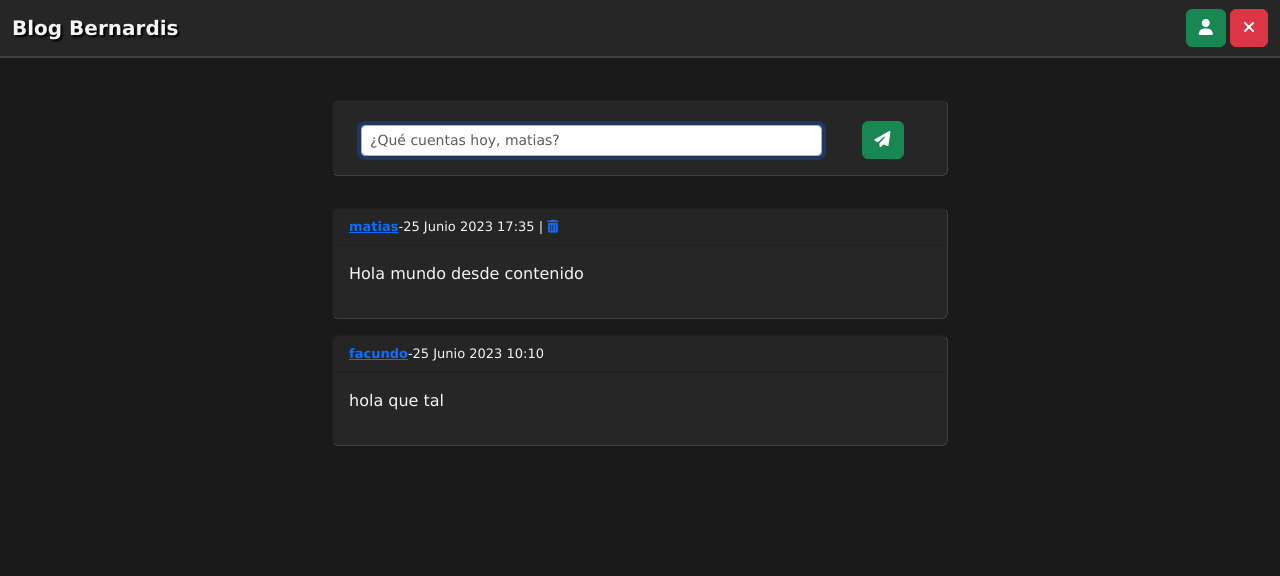
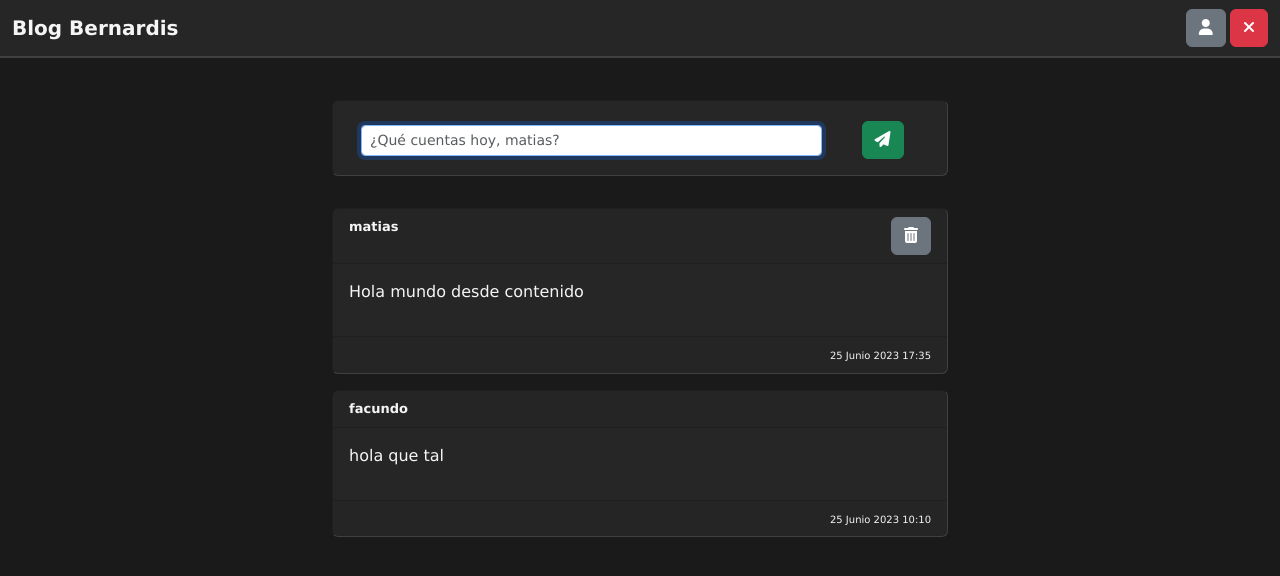
Before and after one commit to bernardisApps/bernardis_blog, a Django app: page / in a window 1280 px wide. Shown: the top 576 px of the page. Run offline with Django 4.2, Linux system fonts and the light colour scheme; a user stored in the database is signed in; data comes from the database, SQL or seed files in the repository; both versions use the stored data as it was after the commit; some libraries are stand-ins or nearby versions.

Commit message:
separando templates

```diff
--- a/static/style.css
+++ b/static/style.css
@@ -9,7 +9,6 @@ body {
 .letra-principal{
     font-weight: bold;
     color:whitesmoke;
-    text-shadow: 2px 2px 2px black;
 }
 
 .fondo-principal{
--- a/templates/base.html
+++ b/templates/base.html
@@ -30,8 +30,8 @@
 
                 {% if user.username != '' %}
                 <div class="ml-auto">
-                    <a class="btn btn-success" href="{% url 'perfil' user.username %}"><i class="fa fa-user"></i></a>
-                    <a class="btn btn-danger" href="{% url 'logout' %}"><i class="fa fa-close"></i></a>
+                    <a class="btn btn-secondary" title="Tu Perfil" href="{% url 'perfil' user.username %}"><i class="fa fa-user"></i></a>
+                    <a class="btn btn-danger" title="Cerrar Sesión" href="{% url 'logout' %}"><i class="fa fa-close"></i></a>
                 </div>
                 {% endif %}
 
--- a/templates/main.html
+++ b/templates/main.html
@@ -1,4 +1,5 @@
 {% extends 'base.html' %}
+
 {% block title %}Bienvenido{% endblock %}
 
 {% block content %}
@@ -17,7 +18,7 @@
                                     name="contenido" id="quepasa">
                             </div>
                             <div class="col-2 mt-1" style="text-align: center;">
-                                <button type="submit" class="btn btn-success"><i class="fa fa-send"></i></button>
+                                <button type="submit" title="Publicar" class="btn btn-success"><i class="fa fa-send"></i></button>
                             </div>
                         </div>
                     </form>
@@ -26,38 +27,8 @@
         </div>
     </div>
 </div>
-<div class="row mt-3">
-    <div class="col-md-8 col-lg-6 mx-auto">
 
-        {% if publicaciones %}
-
-        {% for publicacion in publicaciones %}
-        <div data-aos="zoom-in">
-            <div class="card mt-3 fondo-principal card-publi">
-                <div class="card-header">
-
-                    <span style="font-weight: bold;"><a
-                            href="{% url 'perfil' publicacion.usuario %}">{{publicacion.usuario}}</a></span>-{{publicacion.fecha_publicacion}}
-
-                    {% if publicacion.usuario.username == user.username %}
-
-                    | <a href="{% url 'borrar_publi' publicacion.id %}"><i class="fa fa-trash"></i></a>
-
-                    {% endif %}
-
-                </div>
-                <div class="card-body publi-con">
-                    <p> {{publicacion.contenido}} </p>
-                </div>
-            </div>
-        </div>
-        {% endfor %}
-
-        {% else %}
-        <p>No hay publicaciones</p>
-        {% endif %}
-    </div>
-</div>
+{% include 'publicacion.html' %}
 
 <script>
     window.addEventListener('DOMContentLoaded', function () {
--- /dev/null
+++ b/templates/publicacion.html
@@ -0,0 +1,40 @@
+<div class="row mt-3">
+    <div class="col-md-8 col-lg-6 mx-auto">
+
+        {% if publicaciones %}
+
+        {% for publicacion in publicaciones %}
+        <div data-aos="zoom-in">
+            <div class="card mt-3 fondo-principal card-publi">
+                <div class="card-header">
+
+                    <div class="row">
+                        <div class="col-6">
+                            <a class="letra-principal" style="text-decoration: none;"
+                                href="{% url 'perfil' publicacion.usuario %}">{{publicacion.usuario}}</a>
+                        </div>
+                        <div class="col-6 d-flex align-items-end flex-column">
+
+                            {% if publicacion.usuario.username == user.username %}
+
+                            <a class="btn btn-secondary" title="Eliminar Publicación" href="{% url 'borrar_publi' publicacion.id %}"><i class="fa fa-trash"></i></a>
+
+                            {% endif %}
+                        </div>
+                    </div>
+                </div>
+                <div class="card-body publi-con">
+                    <p> {{publicacion.contenido}} </p>
+                </div>
+                <div class="card-footer" style="text-align: right;">
+                    <span style="font-size: x-small;">{{publicacion.fecha_publicacion}}</span>
+                </div>
+            </div>
+        </div>
+        {% endfor %}
+
+        {% else %}
+        <p>No hay publicaciones</p>
+        {% endif %}
+    </div>
+</div>
```
Also changed, not shown: db.sqlite3, 1 other file.
